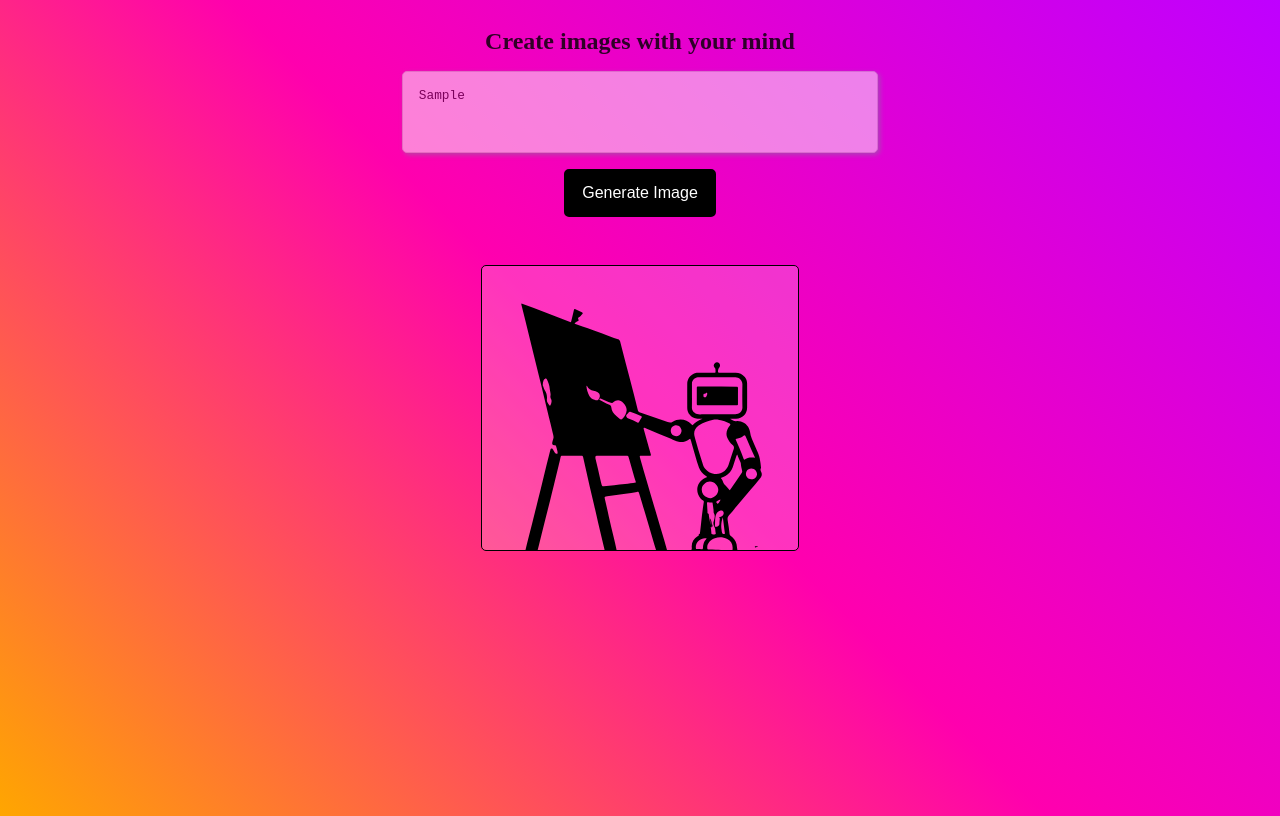
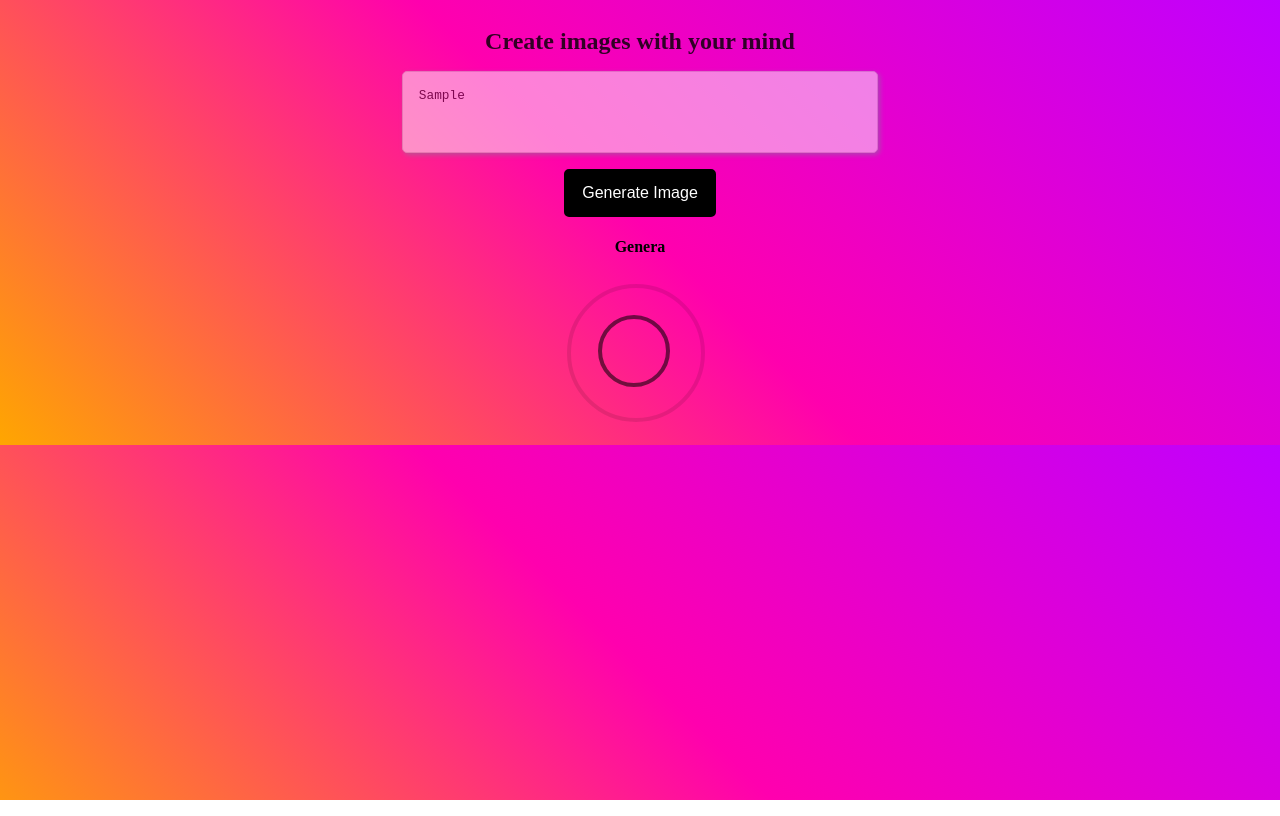
Before and after one commit to anitamalina/image-gen, a Next.js app: page / in a window 1280 px wide. Both pictures are taken after typing "Sample" into the empty fields and a click on the button "Generate Image". Built offline with nearby package versions, Linux system fonts and the light colour scheme; no server answers.

Commit message:
working more styling and animation

```diff
--- a/pages/App.css
+++ b/pages/App.css
@@ -1,7 +1,7 @@
 body {
     background: linear-gradient(45deg, rgb(255, 166, 0),rgb(255, 0, 174),rgb(191, 0, 255));
     font-family: 'Times New Roman', Times, serif;
-    height: 100vh;
+    height: 100%;
 }
 
 .app-main {
@@ -37,7 +37,6 @@ button {
     border-radius: 5px;
     font-size: 1rem;
     cursor: pointer;
-    margin-bottom: 3rem;
     transition: all 0.2s ease-in-out;
 }
 
@@ -47,11 +46,46 @@ button:hover {
 }
 
 img {
-    width: 20%;
-    height: 20%;
-    padding: 2rem 2rem 0 2rem;
+    width: 40%;
+    height: auto;
     background-color: hsl(0, 0%, 100%, 20%);
     border: 1px solid black;
     border-radius: 5px;
+    margin-bottom: 2rem;
+}
 
+.ripple-effect {
+    position: relative;
+    display: inline-block;
+    width: 160px;
+    height: 160px;
 }
+
+.ripple-effect div {
+    position: absolute;
+    border: 4px solid black;
+    opacity: 1;
+    border-radius: 50%;
+    animation: ripple-effect 1s cubic-bezier(0, 0.2, 0.8, 1) infinite;
+}
+
+.ripple-effect div:nth-child(2) {
+    animation-delay: -0.5s;
+}
+
+@keyframes ripple-effect {
+    0% {
+      top: 68px;
+      left: 68px;
+      width:0;
+      height: 0;
+      opacity: 1;
+      }
+      100% {
+      top: 0px;
+      left: 0px;
+      width: 144px;
+      height: 144px;
+      opacity: 0;
+      }
+      }
--- a/pages/_app.tsx
+++ b/pages/_app.tsx
@@ -1,12 +1,17 @@
 import type { AppProps } from 'next/app'
-import { useState } from 'react'
+import { useState, useEffect, ChangeEvent } from 'react'
 import './App.css'
 import { Configuration, OpenAIApi } from 'openai'
 import getConfig from 'next/config'
 
 export default function App({ Component, pageProps }: AppProps) {
   const [imgURL, setImgURL] = useState('/robot-painting_svg.svg')
-  //console.log(imgURL)
+  const [userTextInput, setUserTextInput] = useState('')
+  const [imageTitel, setImageTitle] = useState('')
+  const [loading, setLoading] = useState(false)
+  const [typedText, setTypedText] = useState('')
+
+  const text = 'Generating image...'
 
   const { publicRuntimeConfig } = getConfig()
 
@@ -24,14 +29,37 @@ export default function App({ Component, pageProps }: AppProps) {
   const openai = new OpenAIApi(configuration)
 
   const generateImage = async () => {
+    setLoading(true)
     const response = await openai.createImage({
-      prompt: 'a white siamese cat',
+      prompt: userTextInput,
       n: 1,
       size: '1024x1024',
     })
+    setLoading(false)
+    setUserTextInput('')
     const image_url = response.data.data[0].url
-    console.log('image: ', image_url)
+    setImgURL(image_url || 'no image found')
   }
+
+  const handleUserInput = (e: ChangeEvent<HTMLTextAreaElement>) => {
+    setUserTextInput(e.target.value)
+  }
+
+  useEffect(() => {
+    if (loading) {
+      setImageTitle(userTextInput)
+      let i = 0
+      const typing = setInterval(() => {
+        setTypedText(text.slice(0, i))
+        i++
+        if (i > text.length + 1) {
+          i = 0
+          setTypedText('')
+        }
+      }, 100)
+      return () => clearInterval(typing)
+    }
+  }, [loading])
 
   return (
     <div className="app-main">
@@ -39,10 +67,25 @@ export default function App({ Component, pageProps }: AppProps) {
       <textarea
         className="app-input"
         placeholder="Create any type of image you can think of with as much added description as you would like"
+        onChange={(e) => handleUserInput(e)}
+        value={userTextInput}
       />
       <button onClick={generateImage}>Generate Image</button>
       <>
-        <img src={imgURL} alt="Robot painting img" />
+        {loading ? (
+          <>
+            <h4>{typedText}</h4>
+            <div className="ripple-effect">
+              <div></div>
+              <div></div>
+            </div>
+          </>
+        ) : (
+          <>
+            <h4>{imageTitel}</h4>
+            <img src={imgURL} alt="Robot painting img" />
+          </>
+        )}
       </>
     </div>
   )
```
Also changed, not shown: 1 other file (tests, documents, lock files or other folders).
